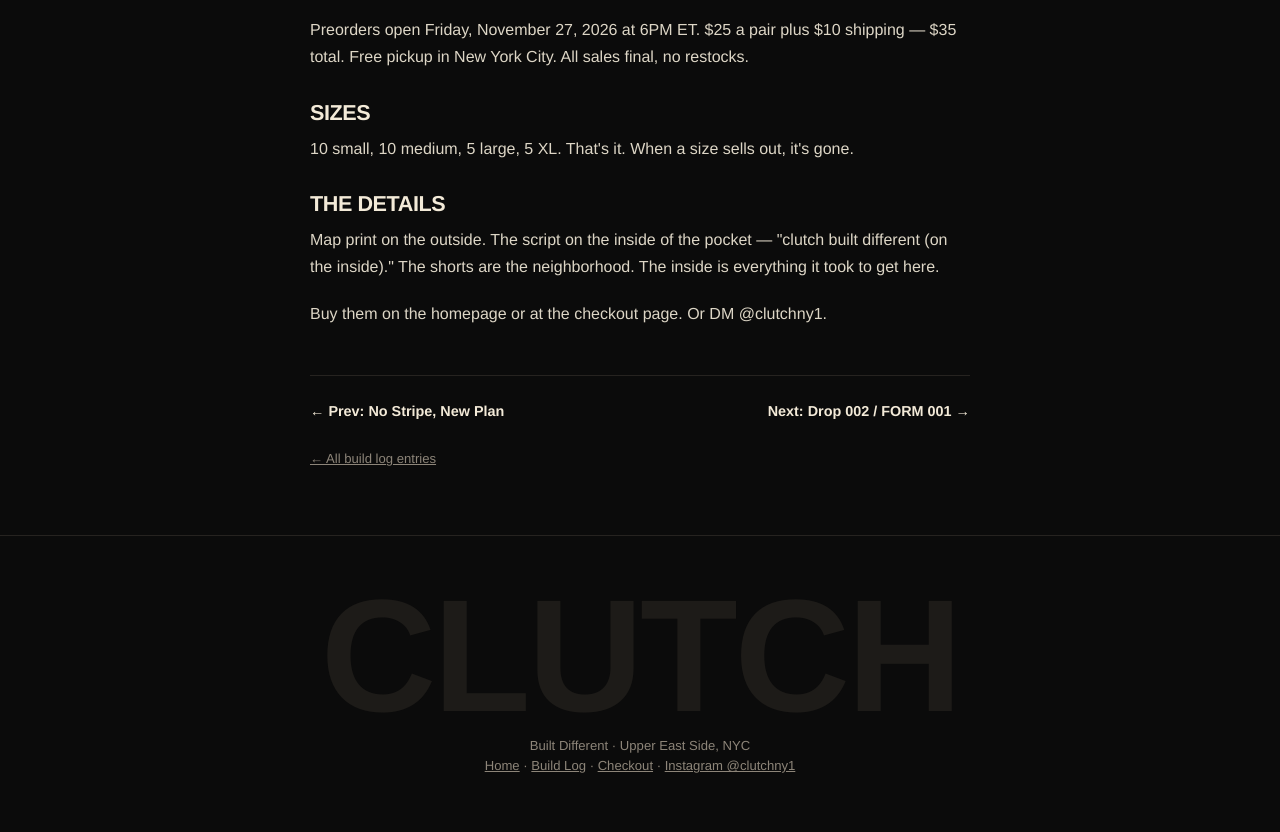
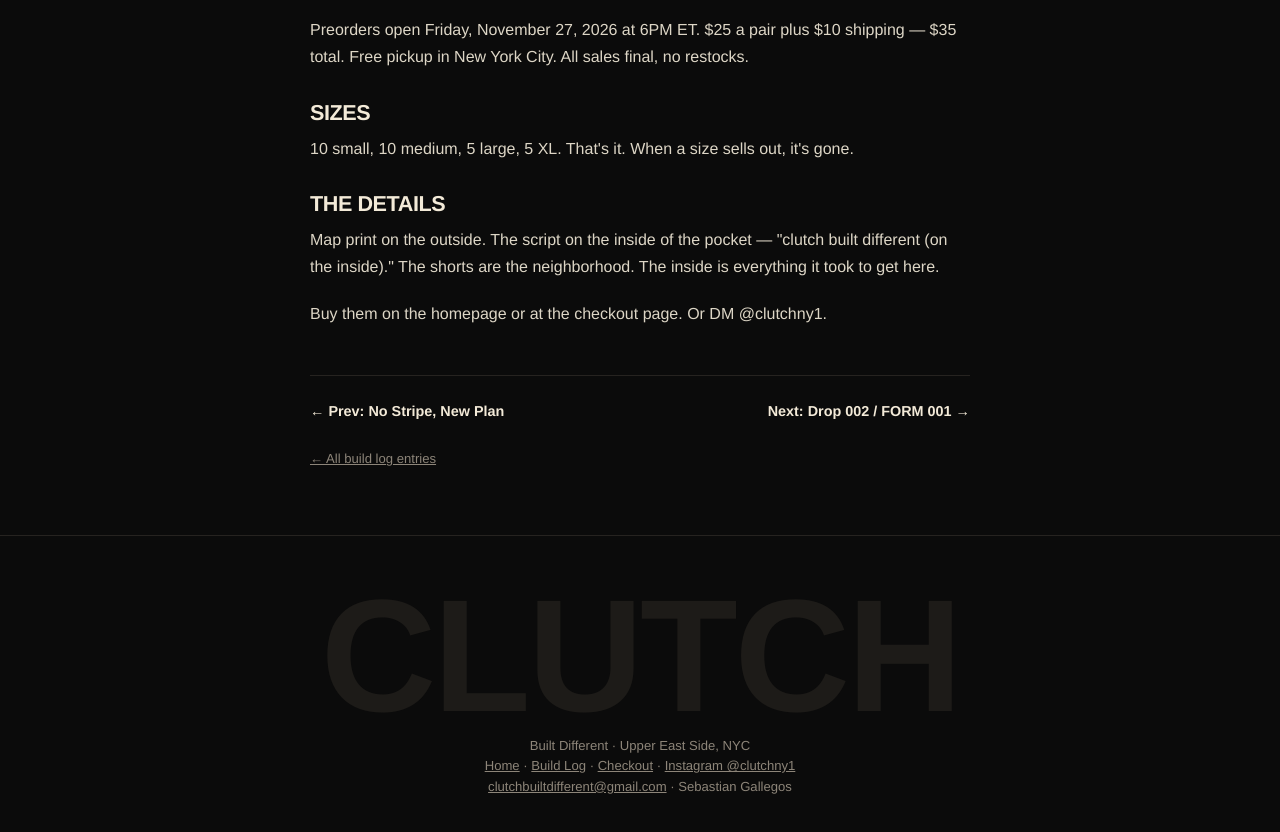
Before and after one commit to sebastianluis3177-maker/clutch-built-different, a plain HTML site: page build-log/drop-001.html in a window 1280 px wide. Shown: the part 226-1058 px from the top of the page. Drawn offline with Linux system fonts and the light colour scheme.

Commit message:
Update footer with contact information
Added contact email and name to the footer.

```diff
--- a/build-log/drop-001.html
+++ b/build-log/drop-001.html
@@ -44,5 +44,5 @@
 <p class="logo big">CLUTCH</p>
 <p class="fine">Built Different · Upper East Side, NYC</p>
 <p class="fine"><a href="/">Home</a> · <a href="/build-log.html">Build Log</a> · <a href="/checkout.html">Checkout</a> · <a href="https://www.instagram.com/clutchny1/" target="_blank" rel="noopener">Instagram @clutchny1</a></p>
-</footer>
+<p class="fine"><a href="mailto:clutchbuiltdifferent@gmail.com">clutchbuiltdifferent@gmail.com</a> · Sebastian Gallegos</p></footer>
 </body></html>
```
